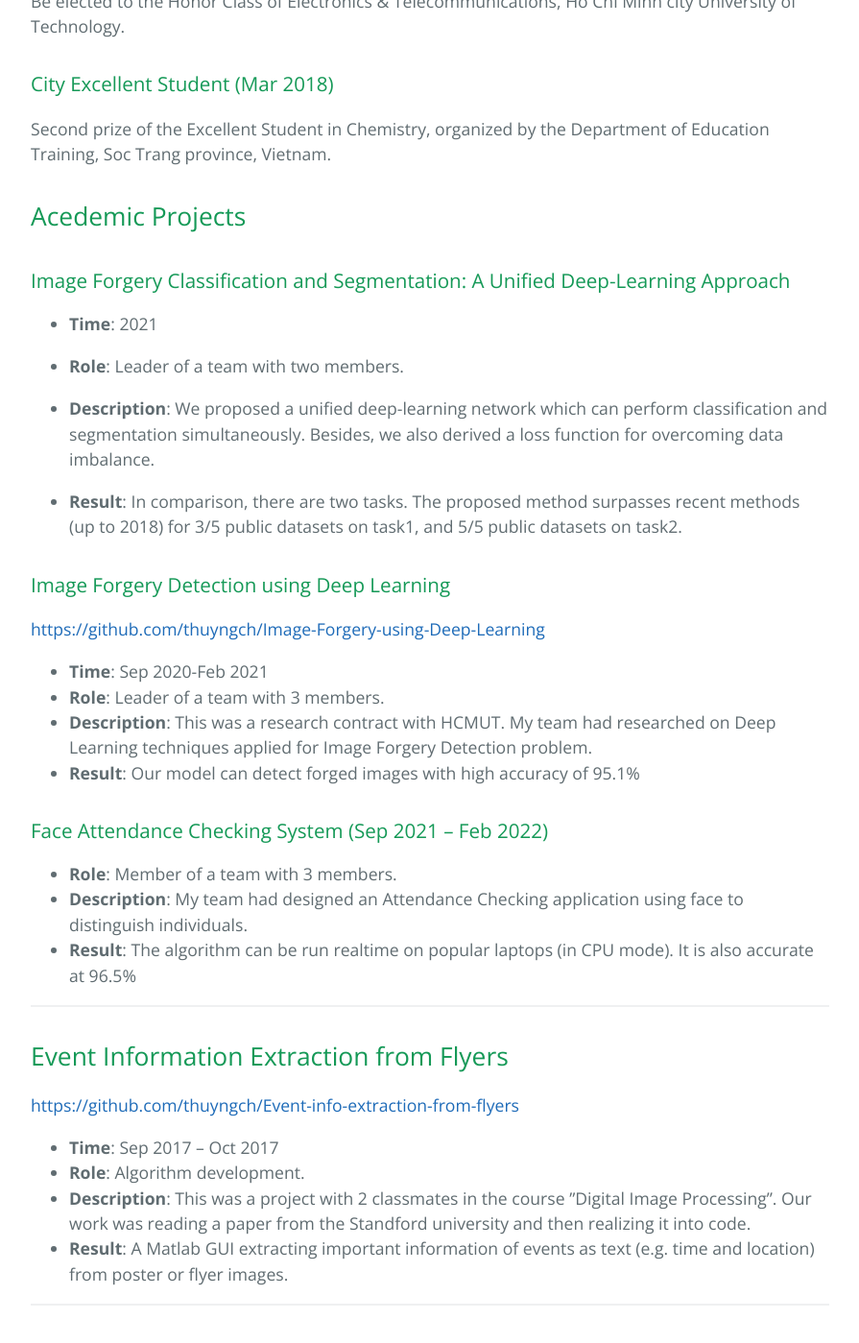
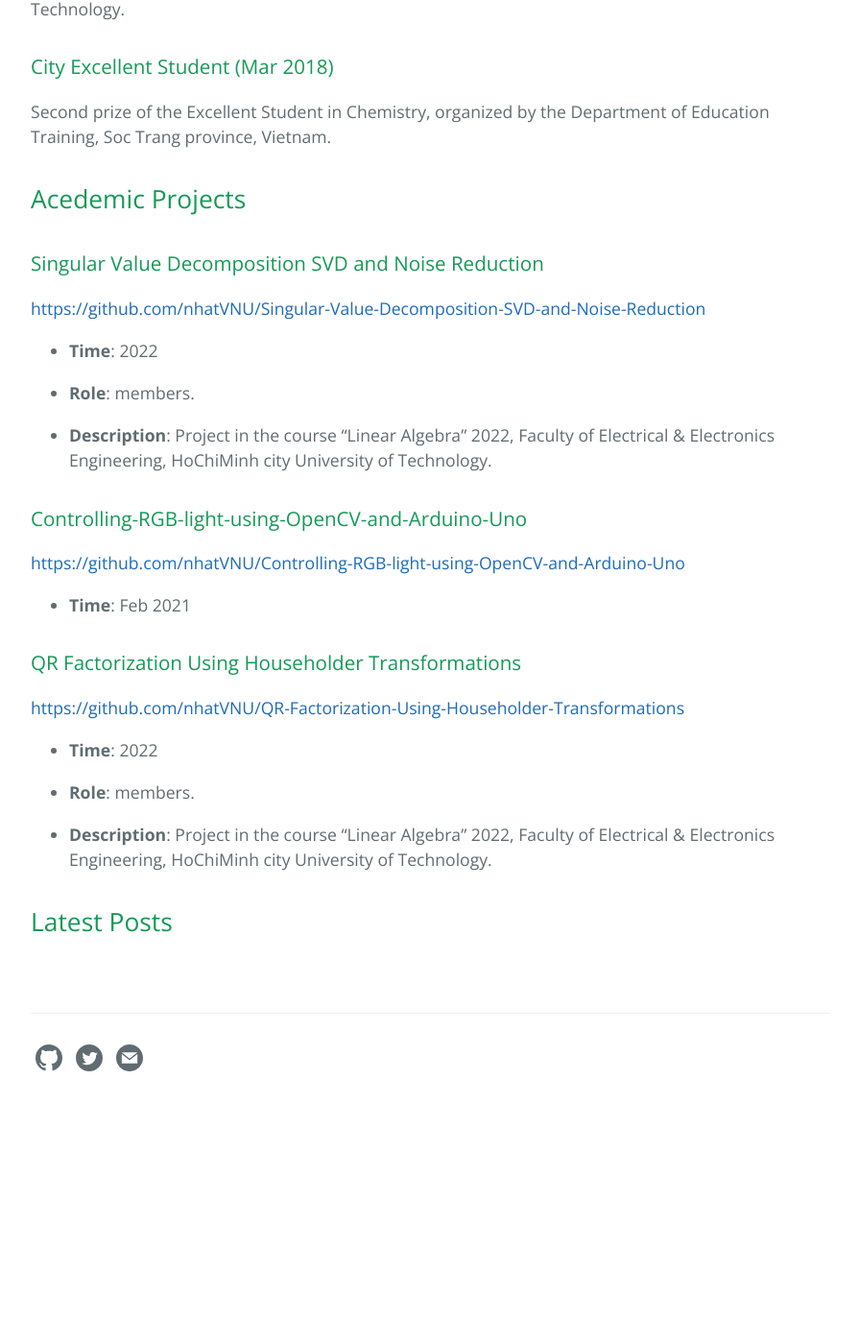
Before and after one commit to nhatVNU/nhatVNU.github.io, a Jekyll site: the page built from index.md, in a window 1280 px wide and 1400 px high, scrolled down 1039 px. Shown: the whole window at 96% size, without its empty margins (192-1087 px from the left). Built offline with Jekyll 4.4.1, drawn with Linux system fonts in a browser that asks for light colours; after the commit the page ends 2209 px from its top, so only the background shows below that; some of the changed text lies outside the part shown.

Commit message:
Update index.md

```diff
--- a/index.md
+++ b/index.md
@@ -29,36 +29,6 @@ I am looking to collaborate on the road toward Embedded Expert.
 * Bachelor of Engineering in Electrical and Electronics Engineering
 * Current GPA: 8.2/10.0  (The Honor program of Telecommunications Engineering)
 
-<!---
-### Ho Chi Minh city University of Technology, Vietnam
-* Time: Feb 2019 – now
-* Master of Engineering in Electrical and Electronics Engineering (Preemption registration)
-* Current GPA: 9.3/10.0
--->
-
-------
-
-<!---
-## Experience
-
-
-### Project manager, [Cyber Core Co., LTd.](http://cybercore.co.jp/), Japan
-* Full-time position
-* Time: Jun 2020 – now
-* Researching on Deep Learning techniques for Computer Vision problems, writing technical proposals, guiding other members, and planning work.
-
-
-### Machine-learning engineer, [Cyber Core Co., LTd.](http://cybercore.co.jp/), Japan
-* Full-time position
-* Time: Jun 2019 – May 2020
-* Researching (reading, implementing, and improving papers) on Deep Learning techniques for Computer Vision problems.
-
-
-### Data-mining collaborator, [VNG corporation](https://www.vng.com.vn/), Vietnam
-* Part-time position
-* Time: Jun 2018 – May 2019
-* Conducting projects related to Deep Learning to create proxy services in order to enhance users’ experience on [Zalo](https://oa.zaloapp.com/home/) (a group inside VNG corporation, and also the biggest Vietnamese social networking).
--->
 
 ------
 ## Honors
@@ -71,43 +41,26 @@ Second prize of the Excellent Student in Chemistry, organized by the Department
 
 ## Acedemic Projects
 
-### Image Forgery Classification and Segmentation: A Unified Deep-Learning Approach
-* **Time**: 2021
 
-* **Role**: Leader of a team with two members.
+### Singular Value Decomposition SVD and Noise Reduction
+[https://github.com/nhatVNU/Singular-Value-Decomposition-SVD-and-Noise-Reduction](https://github.com/nhatVNU/Singular-Value-Decomposition-SVD-and-Noise-Reduction)
+* **Time**: 2022
 
-* **Description**: We proposed a unified deep-learning network which can perform classification and
-segmentation simultaneously. Besides, we also derived a loss function for overcoming data imbalance.
+* **Role**: members.
 
-* **Result**: In comparison, there are two tasks. The proposed method surpasses recent methods (up to 2018) for 3/5 public datasets on task1, and 5/5 public datasets on task2.
-
-### Image Forgery Detection using Deep Learning
-[https://github.com/thuyngch/Image-Forgery-using-Deep-Learning](https://github.com/thuyngch/Image-Forgery-using-Deep-Learning)
-* **Time**: Sep 2020-Feb 2021
-* **Role**: Leader of a team with 3 members.
-* **Description**: This was a research contract with HCMUT. My team had researched on Deep Learning
-techniques applied for Image Forgery Detection problem.
-* **Result**: Our model can detect forged images with high accuracy of 95.1%
-
-### Face Attendance Checking System (Sep 2021 – Feb 2022)
-* **Role**: Member of a team with 3 members.
-* **Description**: My team had designed an Attendance Checking application using face to distinguish
-individuals.
-* **Result**: The algorithm can be run realtime on popular laptops (in CPU mode). It is also accurate at 96.5%
+* **Description**:
+Project in the course "Linear Algebra" 2022, Faculty of Electrical & Electronics Engineering, HoChiMinh city University of Technology.
 
 
-------
-## Event Information Extraction from Flyers
-[https://github.com/thuyngch/Event-info-extraction-from-flyers](https://github.com/thuyngch/Event-info-extraction-from-flyers)
-* **Time**: Sep 2017 – Oct 2017
-* **Role**: Algorithm development.
-* **Description**: This was a project with 2 classmates in the course ”Digital Image Processing”. Our work was reading a paper from the Standford university and then realizing it into code.
-* **Result**: A Matlab GUI extracting important information of events as text (e.g. time and location) from poster or flyer images.
+### Controlling-RGB-light-using-OpenCV-and-Arduino-Uno
+[https://github.com/nhatVNU/Controlling-RGB-light-using-OpenCV-and-Arduino-Uno](https://github.com/nhatVNU/Controlling-RGB-light-using-OpenCV-and-Arduino-Uno)
+* **Time**: Feb 2021
 
-------
-## Iris Recognition
-[https://github.com/thuyngch/Iris-Recognition](https://github.com/thuyngch/Iris-Recognition)
-* **Time**: Jun 2017 – Dec 2017
-* **Role**: Leader of a team with 6 members.
-* **Description**: My team had conducted a research on Iris Recognition to recognize identities of people by using their iris images.
-* **Result**: Two versions of Iris Recognition application in both Python and Matlab. An MIT-license repository is published in GitHub and received many interests from the community.
+### QR Factorization Using Householder Transformations
+[https://github.com/nhatVNU/QR-Factorization-Using-Householder-Transformations](https://github.com/nhatVNU/QR-Factorization-Using-Householder-Transformations)
+* **Time**: 2022
+
+* **Role**: members.
+
+* **Description**:
+Project in the course "Linear Algebra" 2022, Faculty of Electrical & Electronics Engineering, HoChiMinh city University of Technology.
```
